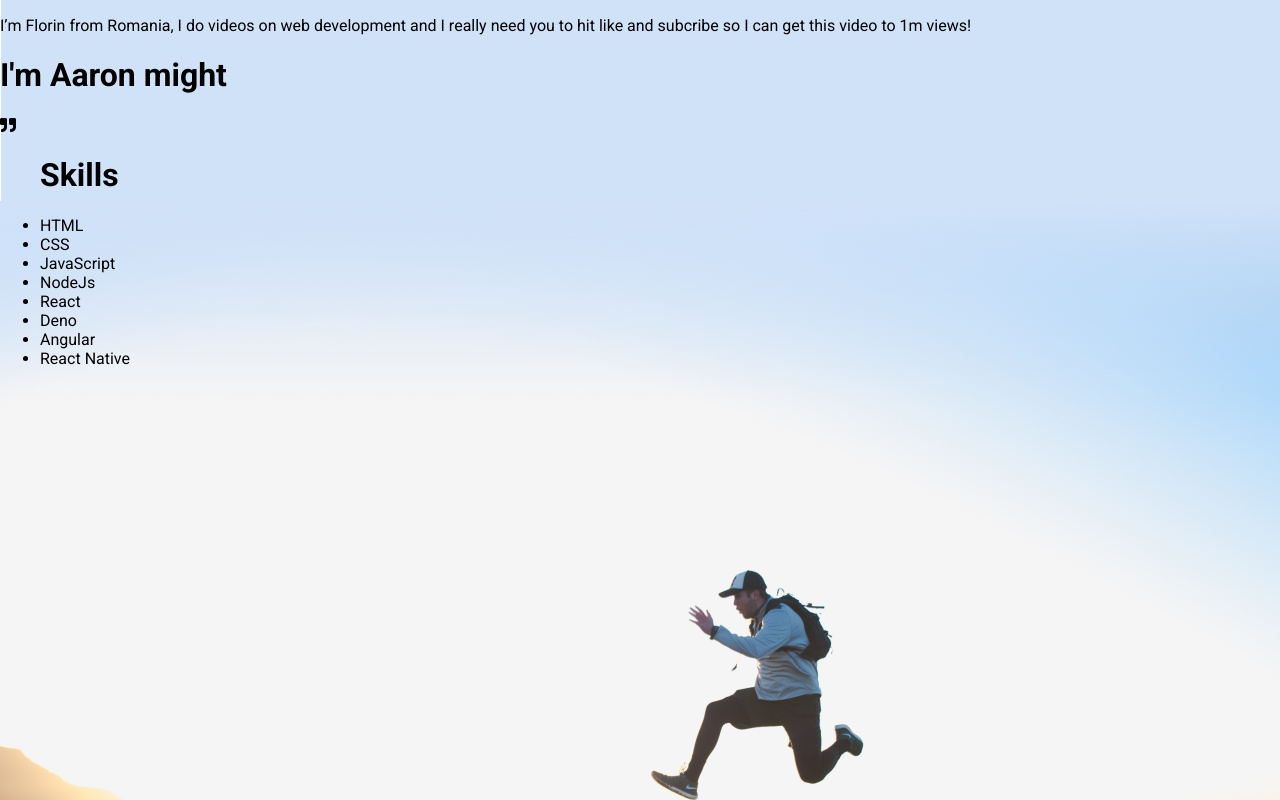
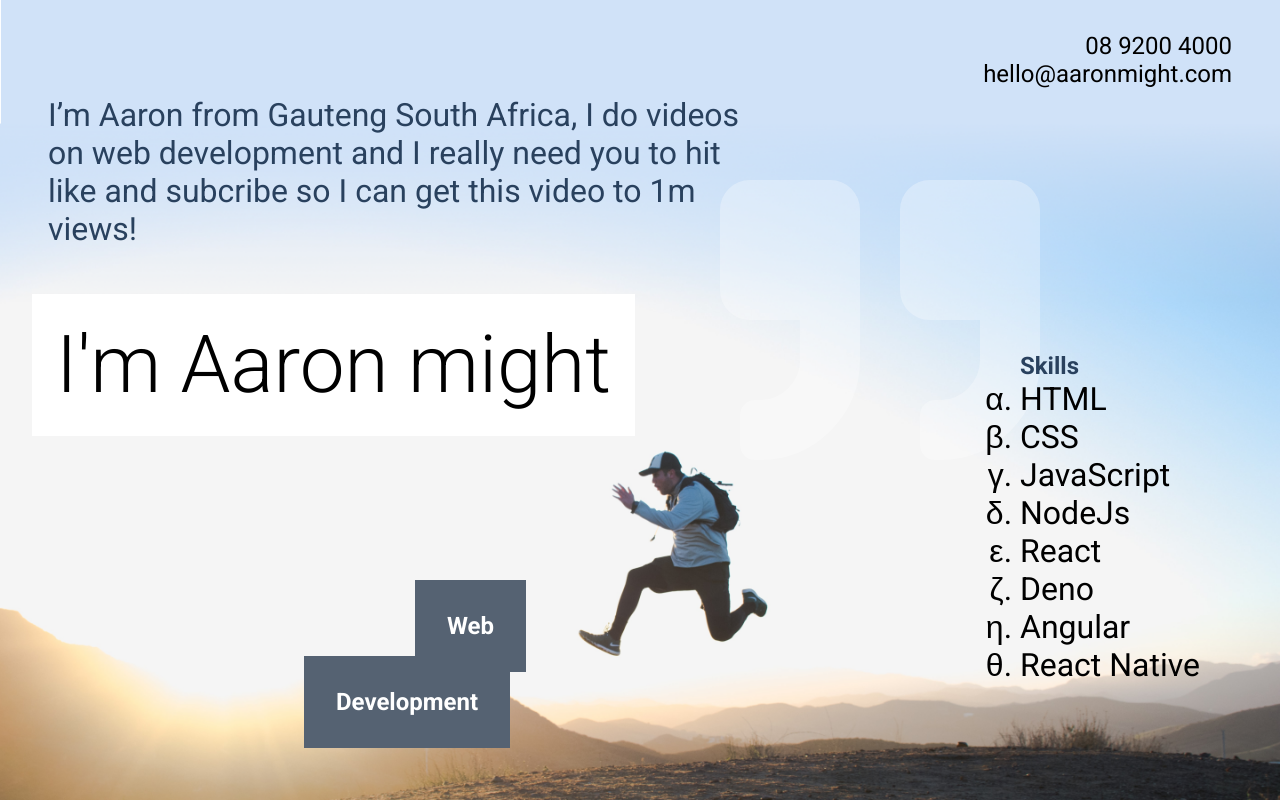
Before and after one commit to aaron-might/portofolio_design, a plain HTML site: page index.html in a window 1280 px wide. Drawn offline with Linux system fonts and the light colour scheme.

Commit message:
fix responsiveness

```diff
--- a/index.html
+++ b/index.html
@@ -11,14 +11,14 @@
 </head>
 
 <body>
-    <p> I’m Florin from Romania, I do videos on web development and I really
+    <p> I’m Aaron from  Gauteng South Africa, I do videos on web development and I really
         need you to hit like and subcribe so I can get this video to 1m
         views!</p>
     <h1>I'm Aaron might</h1>
     <i class="fas fa-quote-right">
     </i>
     <ul>
-        <h1>Skills</h1>
+        <h3>Skills</h3>
         <li>HTML</li>
         <li>CSS</li>
         <li>JavaScript</li>
@@ -27,7 +27,11 @@
         <li>Deno</li>
         <li>Angular</li>
         <li>React Native</li>
-</ul>
+    </ul>
+    <a href="#">08 9200 4000<br />hello@aaronmight.com</a>
+    <h2>
+    <span>Web</span> <br />
+        <span>Development</span></h2>
 </body>
 
 </html>
--- a/style.css
+++ b/style.css
@@ -6,7 +6,90 @@
 
 body {
     background-image: url(bg.png);
+    background-size:cover;
     font-family: "Roboto", sans-serif;
+    margin: 0;
+    background-position: center center;
+    min-height:100vh;
+}
 
-    margin: 0;
+p {
+font-size: 2rem;
+width: 700px;
+position: fixed;
+top: 4rem;
+left: 3rem;
+color: #29415e;
 }
+
+h1{
+font-size: 5rem;
+background-color: #fff;
+font-weight: 200;
+padding: 1.5rem;
+
+position: fixed;
+top: 15rem;
+left: 2rem;
+
+}
+a{
+    position: fixed;
+    top: 2rem;
+    right: 3rem;
+
+    color: black;
+    text-decoration: none;
+    font-size: 1.5rem;
+    text-align: right;
+}
+ul {
+top: 20rem;
+position: fixed;
+right: 5rem;
+font-size: 2rem;
+list-style-type: lower-greek;
+}
+ul h3{
+color:#29415e;
+font-size: 1.5rem;
+margin: 0;
+
+}
+
+h2{
+position: fixed;
+top: 35rem;
+font-size: 1.5rem;
+left: 20rem;
+text-align: right;
+}
+
+h2 span {
+background-color: #556272;
+padding: 2rem;
+color: #fff;
+display: inline-block;
+}
+h2 span:last-child {
+    transform: translate(-1rem, -1rem);
+
+}
+i{
+color: #fff;
+font-size: 20rem;
+opacity: 0.3;
+position: fixed;
+top: 10rem;
+right: 15rem;
+}
+@media screen and (max-width: 768px) {
+    *{
+        position: static !important;
+        max-width: 100%;
+    }
+    i{
+        display: none;
+    }
+
+}
```
